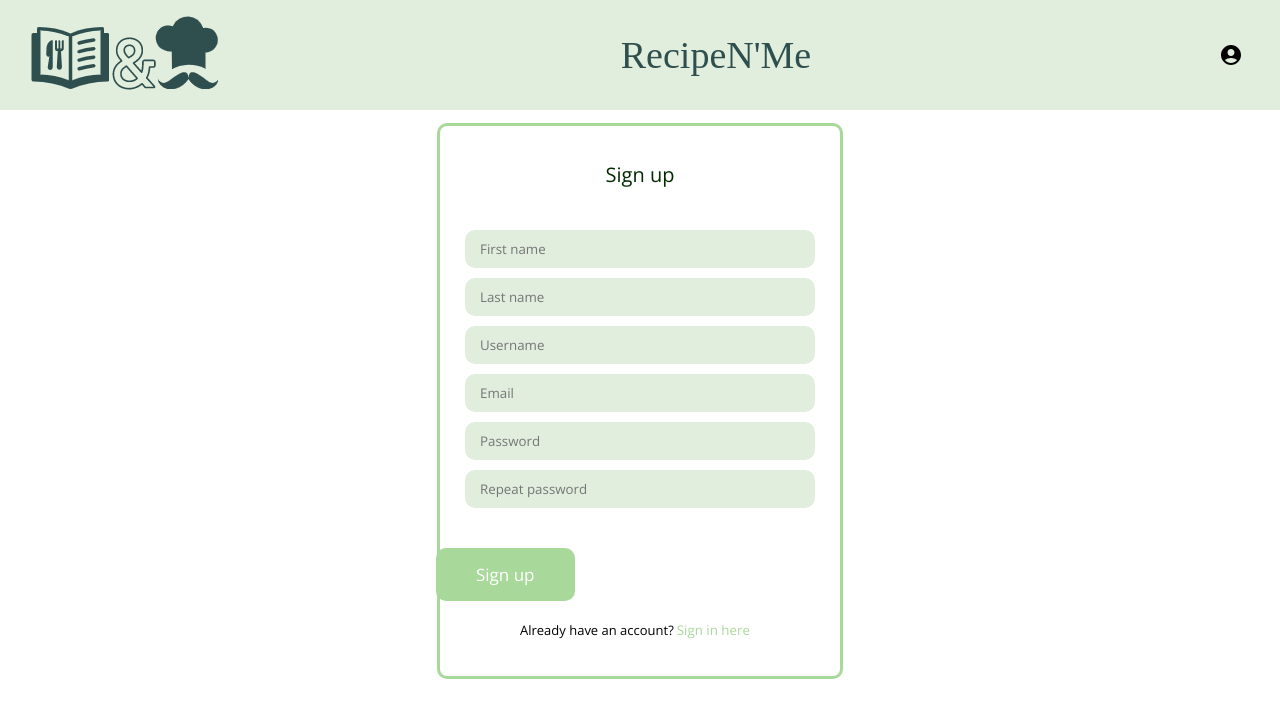
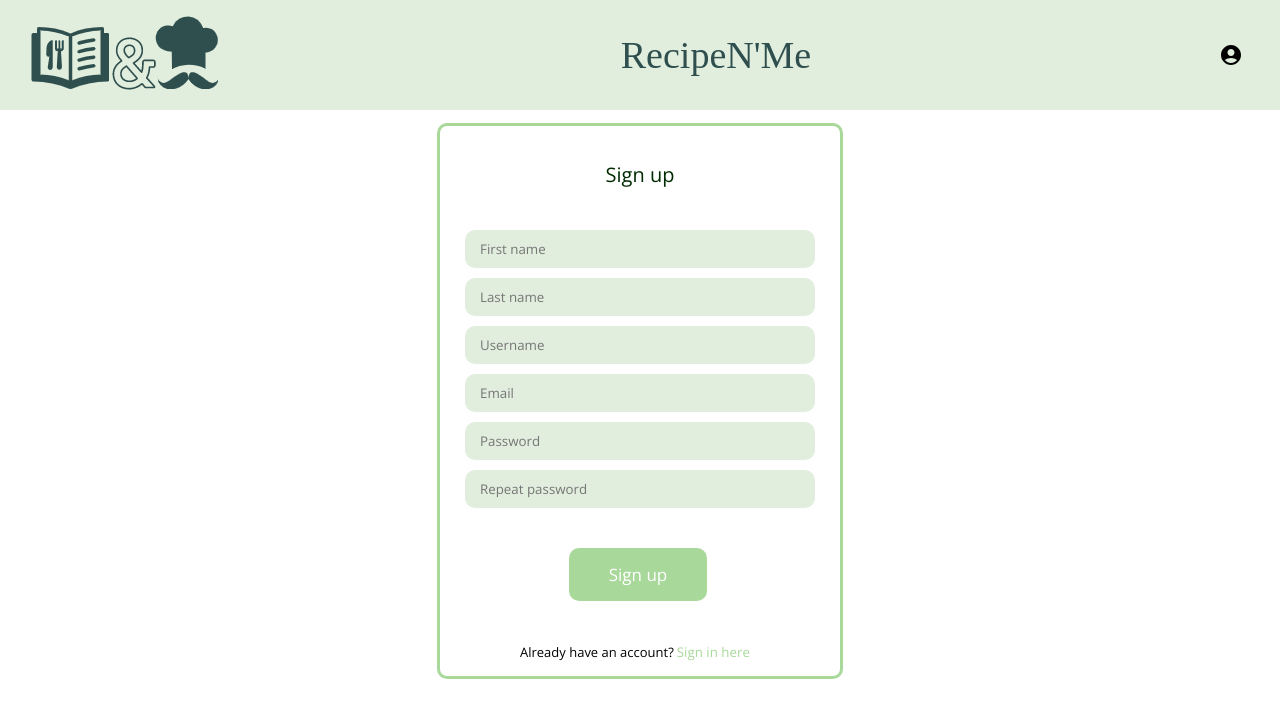
Before and after one commit to Tordsg/recipenme, a React (Create React App) app: page /signup in a window 1280 px wide. Shown: the top 718 px of the page. Built offline with nearby package versions, Linux system fonts and the light colour scheme; a web font is replaced by a local one.

Commit message:
CHANGE: center 2 buttons

```diff
--- a/src/components/molecules/LoginForm.css
+++ b/src/components/molecules/LoginForm.css
@@ -17,6 +17,10 @@
     border-style: solid;
     border-radius: 10px;
     border-color: #a9d89b;
+}
+
+.loginForm > #button {
+    text-align: center;
 }
 
 .form{
--- a/src/components/molecules/LoginForm.tsx
+++ b/src/components/molecules/LoginForm.tsx
@@ -56,7 +56,9 @@ export default function LoginForm(){
                 <AccountTextField type={'password'} id={'passwordFieldLogin'} placeholder={'Password'}/>
             </form>
             <p id="errorMessage" className='loginError'>Username or password is incorrect</p>
-            <AccountButton handleClick={routeChange} buttonText='Login'/>
+            <div id="button">
+                <AccountButton handleClick={routeChange} buttonText='Login'/>
+            </div>
             <br />
             <AccountSwitchButton labelText="Don't have an account?" buttonText='Sign up here' inputPath='/signup'/>
         </div>
--- a/src/components/molecules/SettingsPage.tsx
+++ b/src/components/molecules/SettingsPage.tsx
@@ -9,7 +9,7 @@ export default function SettingsPage() {
 
     /* Not working */
     const editOption = () => {
-        let path = '/edit';
+        let path = '/edit-profile';
         navigate(path);
     }
 
--- a/src/components/molecules/SignUpForm.css
+++ b/src/components/molecules/SignUpForm.css
@@ -10,6 +10,10 @@
     border-style: solid;
     border-radius: 10px;
     border-color: #a9d89b;
+}
+
+.signUpDiv > #button {
+    text-align: center;
 }
 
 .signUpForm{
--- a/src/components/molecules/SignUpForm.tsx
+++ b/src/components/molecules/SignUpForm.tsx
@@ -96,7 +96,9 @@ export default function SignUpForm(){
                 <AccountTextField type={'password'} id="repeatPasswordFieldSignUp" placeholder={'Repeat password'}/>
             </form>
             <p id="errorMessageSignUp" className='signUpError'>Username is already in use</p>
-            <AccountButton handleClick={() => handleSignUp()} buttonText='Sign up'/>
+            <div id="button">
+                <AccountButton handleClick={() => handleSignUp()} buttonText='Sign up'/>
+            </div>
             <br />
             <AccountSwitchButton labelText='Already have an account?' buttonText='Sign in here' inputPath='/login'/>
         </div>
```
